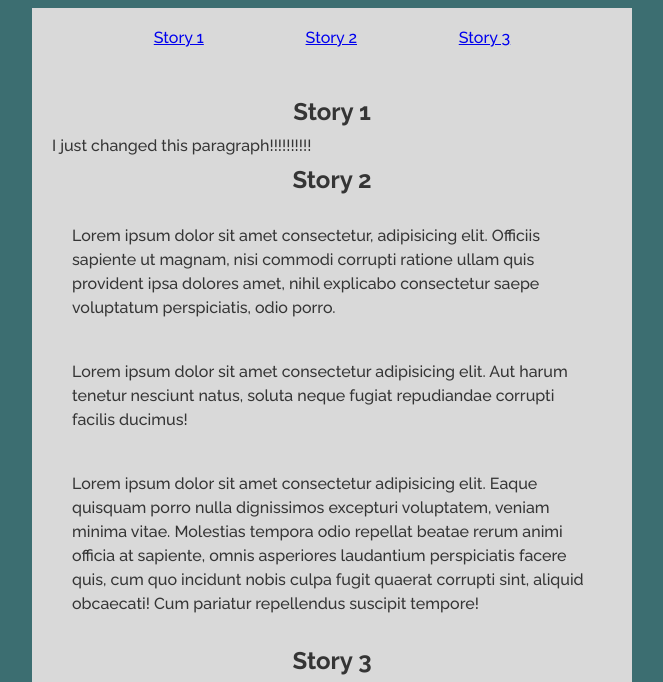
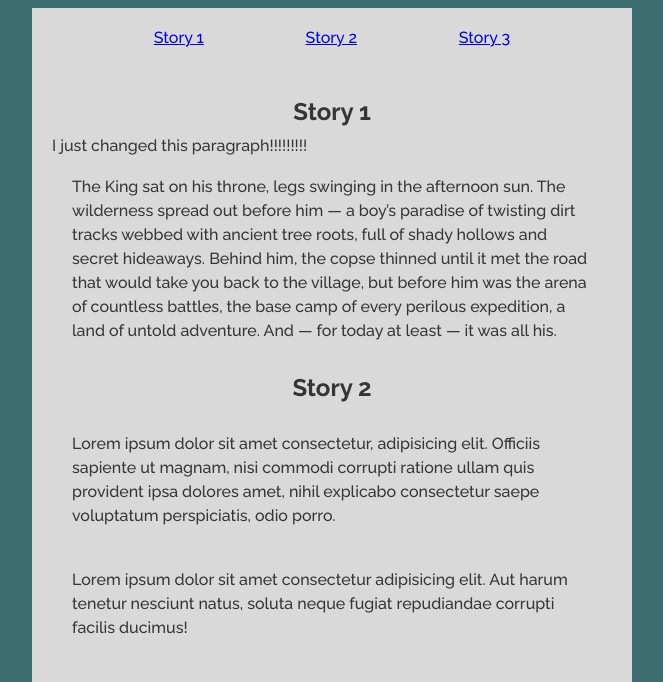
Before and after one commit to InstructorD/short-stories, a plain HTML site: page index.html in a window 1280 px wide. Shown: the part 89-771 px from the top of the page, without its empty margins (308-971 px from the left). Drawn offline with Linux system fonts and the light colour scheme.

Commit message:
I just changed this paragraph in the story1

```diff
--- a/index.html
+++ b/index.html
@@ -23,7 +23,9 @@
       <section class="stories">
         <div class="storyContainer">
           <h2 id="story1">Story 1</h2>
-          <div class="text">I just changed this paragraph!!!!!!!!!!</div>
+          <div class="text">I just changed this paragraph!!!!!!!!!
+            <p>The King sat on his throne, legs swinging in the afternoon sun. The wilderness spread out before him — a boy’s paradise of twisting dirt tracks webbed with ancient tree roots, full of shady hollows and secret hideaways. Behind him, the copse thinned until it met the road that would take you back to the village, but before him was the arena of countless battles, the base camp of every perilous expedition, a land of untold adventure. And — for today at least — it was all his.</p>
+          </div>
         </div>
         <div class="storyContainer">
           <h2 id="story2">Story 2</h2>
```
